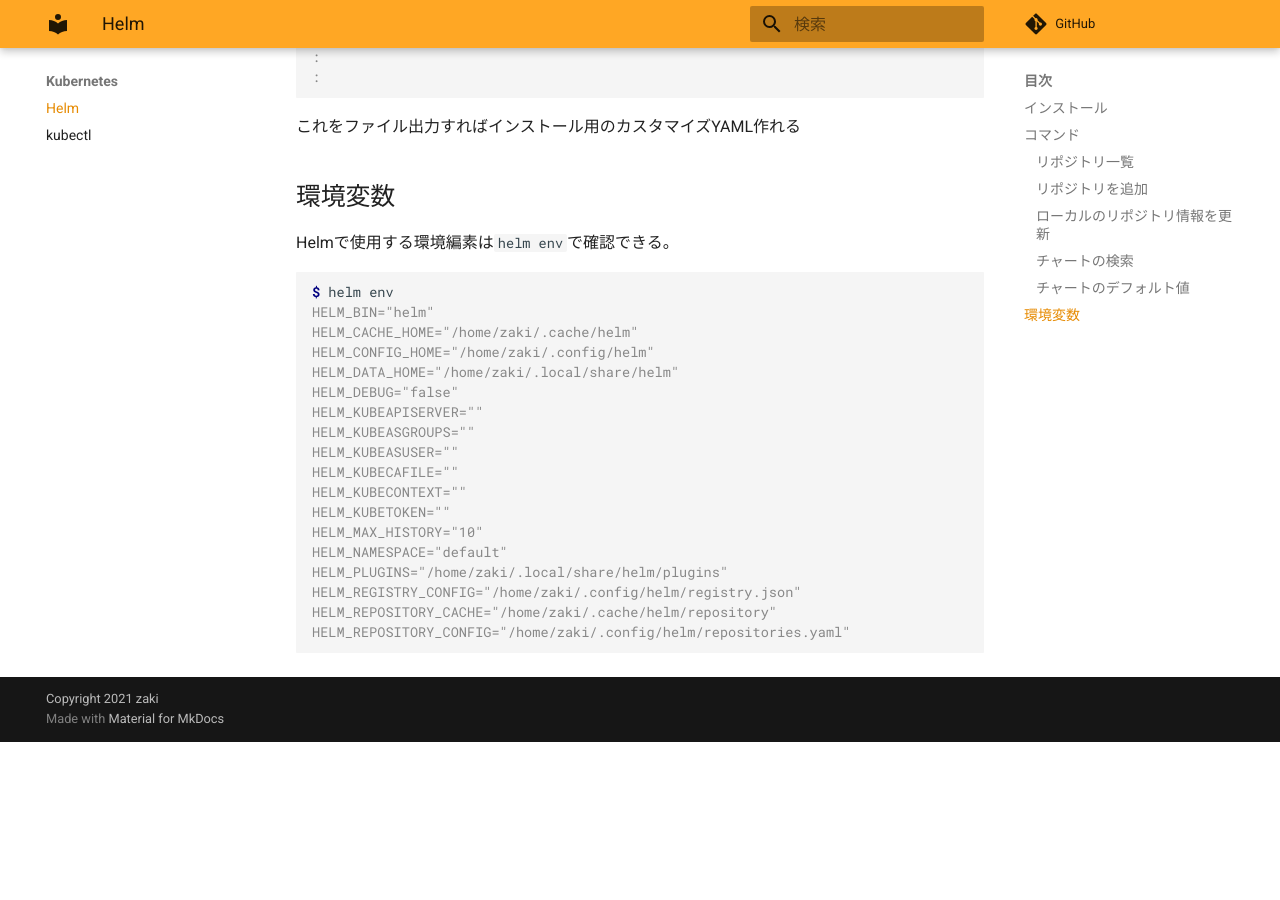
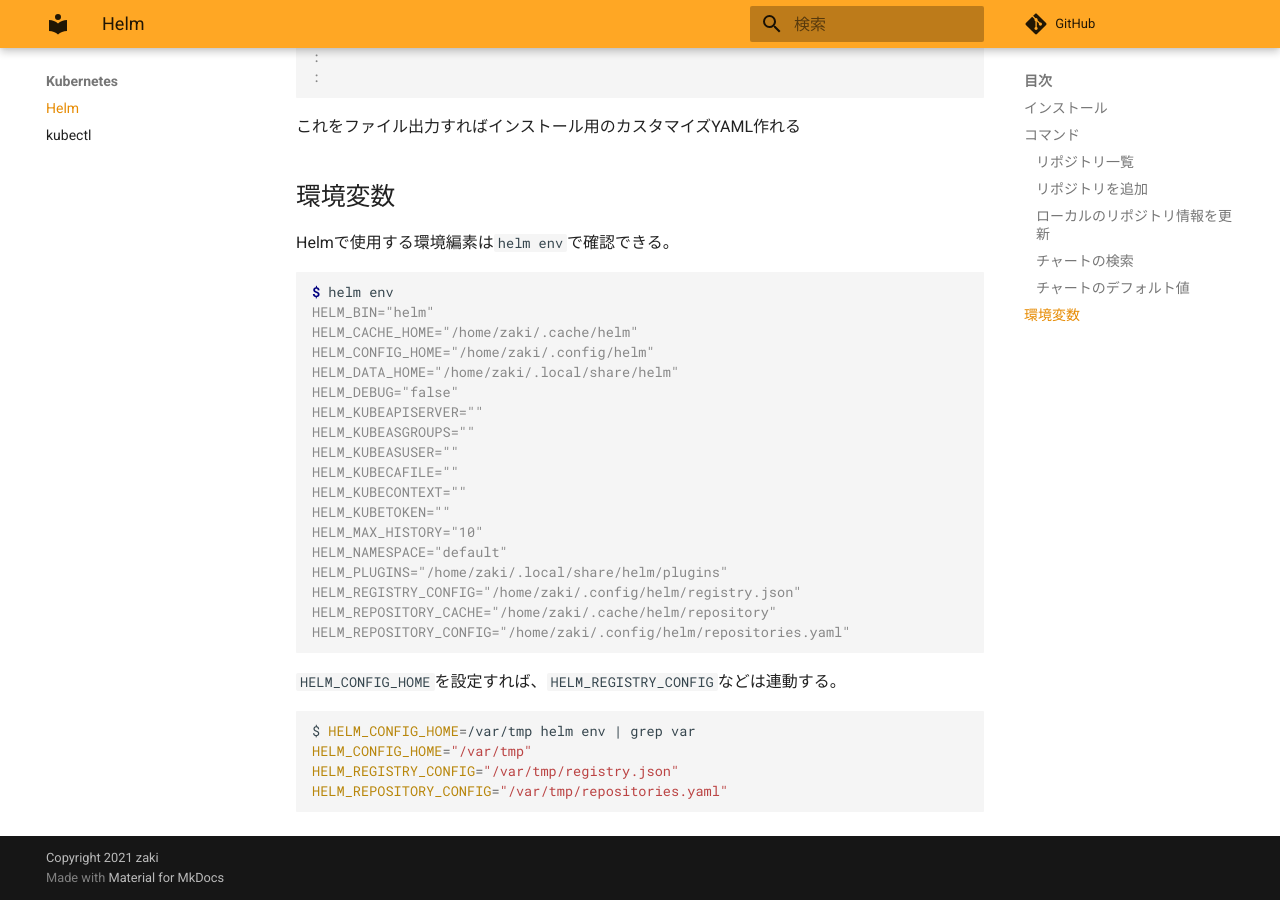
Before and after one commit to zaki-lknr/docs, an MkDocs documentation site: the page built from docs/Kubernetes/helm.md, in a window 1280 px wide and 900 px high, scrolled down 1651 px. Built offline with MkDocs 1.6.1 and Material for MkDocs 9.7.7, drawn with Linux system fonts in a browser that asks for light colours; comment, search, counter and statistics services are not loaded; before the commit the page ends 2393 px from its top, so only the background shows below that.

Commit message:
add: kubernetes/helm 環境変数補足

````diff
--- a/docs/Kubernetes/helm.md
+++ b/docs/Kubernetes/helm.md
@@ -102,3 +102,12 @@ HELM_REGISTRY_CONFIG="/home/zaki/.config/helm/registry.json"
 HELM_REPOSITORY_CACHE="/home/zaki/.cache/helm/repository"
 HELM_REPOSITORY_CONFIG="/home/zaki/.config/helm/repositories.yaml"
 ```
+
+`HELM_CONFIG_HOME`を設定すれば、`HELM_REGISTRY_CONFIG`などは連動する。
+
+```
+$ HELM_CONFIG_HOME=/var/tmp helm env | grep var
+HELM_CONFIG_HOME="/var/tmp"
+HELM_REGISTRY_CONFIG="/var/tmp/registry.json"
+HELM_REPOSITORY_CONFIG="/var/tmp/repositories.yaml"
+```
````
